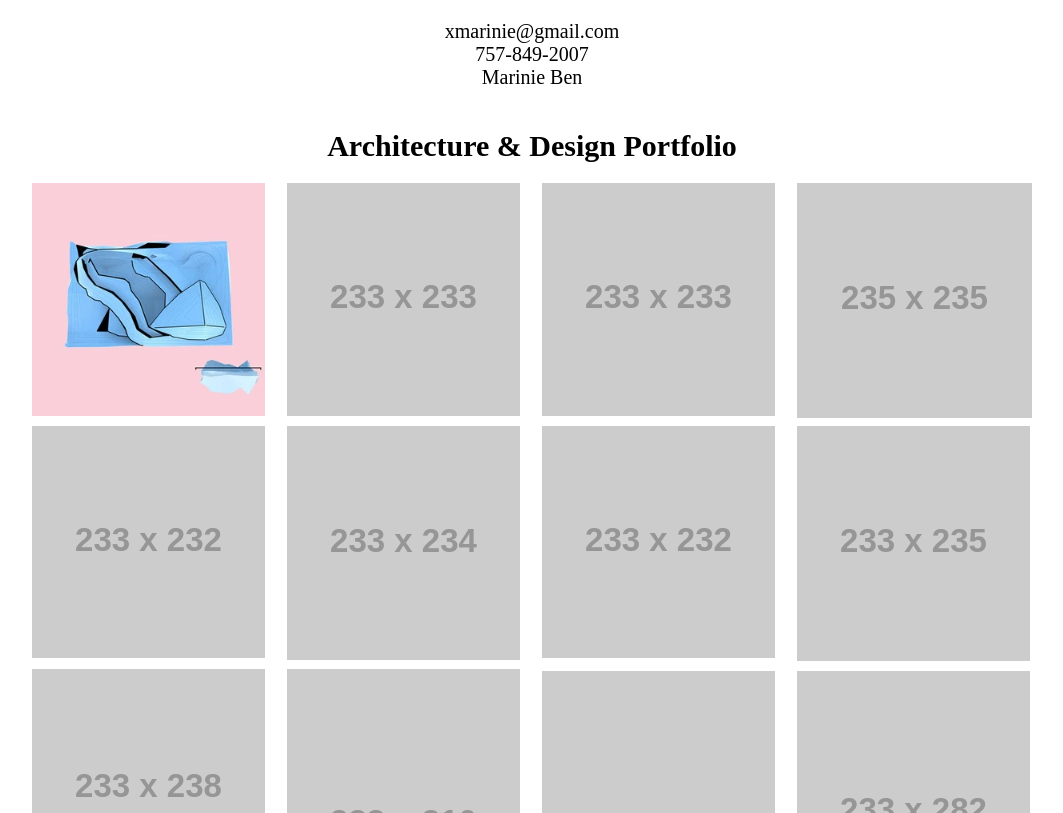
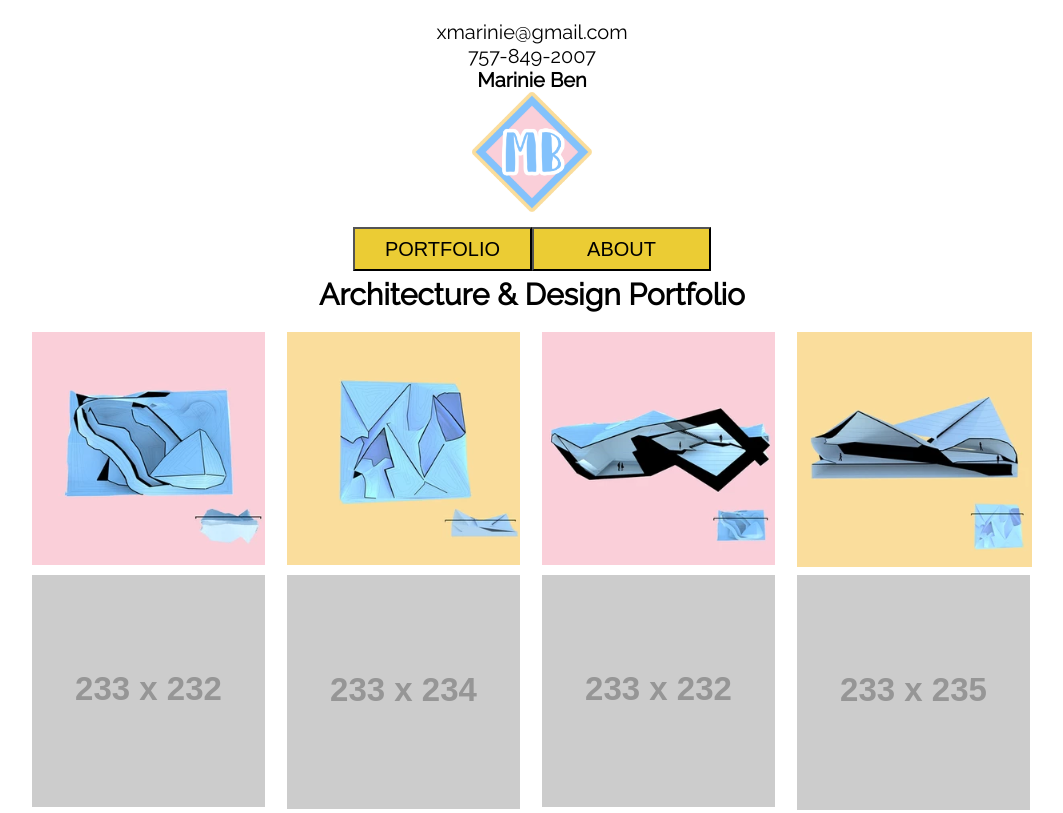
Before and after one commit to omarASC5/TA_Website, a plain HTML site: page index.html in a window 1280 px wide. Shown: the top 813 px of the page, without its empty margins (108-1171 px from the left). Drawn offline with Linux system fonts and the light colour scheme; placeholder pictures from the web are drawn by us.

```diff
--- a/index.html
+++ b/index.html
@@ -5,7 +5,11 @@
 	<meta name="viewport" content="width=device-width, initial-scale=1.0">
 	<meta http-equiv="X-UA-Compatible" content="ie=edge">
 	<title>Marinie Ben Portfolio</title>
+	<style>
+		@import url('https://fonts.googleapis.com/css?family=Raleway&display=swap');
+	</style>
 	<link rel="stylesheet" href="style.css">
+	<link rel="icon" href="./img/logo.png">
 </head>
 <body>
 	<div id="main">
@@ -13,9 +17,22 @@
 			<header id="header">
 				<p id="email">xmarinie@gmail.com</p>
 				<p id="phone_number">757-849-2007</p>
-				<p id="full_name">Marinie Ben</p>
+				<p id="full_name"><strong>Marinie Ben</strong></p>
+				<p id="logo">
+					<a href="#header">
+						<img src="./img/logo.png" alt="Mars Logo">
+					</a>
+				</p>
 			</header>
 		</div>
+		<footer>
+			<a href="#header">
+					<button class="page_button" id="portfolio_button">PORTFOLIO</button>
+			</a>
+			<a href="about.html">
+				<button class="page_button" id="about_button">ABOUT</button>
+			</a>
+		</footer>
 		<main>
 			<div id="grid-container">
 			<h2 id="section_title">Architecture & Design Portfolio</h2>
@@ -25,19 +42,19 @@
 						</section>
 
 						<section class="grid-card grid-card--2">
-							<img src="https://via.placeholder.com/233" alt="placeholder">
+							<img src="./img/p2.png" alt="placeholder">
 						</section>
 
 						<section class="grid-card grid-card--3">
-							<img src="https://via.placeholder.com/233" alt="placeholder">
+							<img src="./img/p3.png" alt="placeholder">
 						</section>
 
 						<section class="grid-card grid-card--4">
-							<img src="https://via.placeholder.com/235" alt="placeholder">
+							<img src="./img/p4.png" alt="placeholder">
 						</section>
 
-						<section class="grid-card second-row grid-card--5">
-							<img src="https://via.placeholder.com/233x310" alt="placeholder">
+						<section class="grid-card grid-card--5">
+							<img src="./img/p5.png" alt="placeholder">
 						</section>
 
 						<section class="grid-card second-row grid-card--6">
@@ -106,14 +123,7 @@
 				</div>
 			</div>
 		</main>
-		<!-- <footer>
-			<a href="#header">
-					<button class="page_button">PORTFOLIO</button>
-			</a>
-			<a href="about.html">
-				<button class="page_button">ABOUT</button>
-			</a>
-		</footer> -->
+
 	</div>
 </body>
 </html>
--- a/style.css
+++ b/style.css
@@ -5,16 +5,25 @@
   padding: 0;
   box-sizing: inherit;
 }
+
+
 body, html {
 	margin: 0;
 	padding: 0;
+	font-family: 'Raleway', sans-serif;
 	font-size: 20px;
 }
 
 #header {
 	/* display: flex;
 	justify-content: center; */
-	padding: 1rem;
+	margin-top: 1rem;
+	padding-top: 1rem;
+	padding-bottom: 0;
+}
+
+h2 {
+	font-size: 1.5rem;
 }
 
 #header {
@@ -38,6 +47,19 @@
 	justify-content: center;
 }
 
+
+
+#logo {
+	display: flex;
+	justify-content: center;
+}
+
+#logo img {
+	padding:0;
+	margin: 0;
+	width: 6rem;
+}
+
 #grid-container{
 	display: flex;
 	flex-flow: wrap;
@@ -53,7 +75,11 @@
 
 h2#section_title {
 	width:100%;
-	padding: 1rem;
+	padding-bottom: 1rem;
+}
+
+#header {
+	margin-top: 0;
 }
 
 .grid {
@@ -63,10 +89,31 @@
 	grid-column-gap: 1rem;
 	grid-row-gap: 0.5rem;
 }
+.grid-card {
+	opacity: 1;
+}
+.grid-card:hover {
+	opacity: 0.5;
+	transition-duration: 0.3s;
+}
 
+footer {
+	display: flex;
+	justify-content: center;
+	align-items: flex-start;
+	padding: 0.5em;
+	height: 2rem;
+}
+footer button {
+	height: 2rem;
+	width: 175px;
+	font-size: 1em;
+	background-color:#ebcc34;
+}
 
-
-
+footer button {
+	/* width: 200px; */
+}
 /* @media (screen-width ) */
 /* Extra small devices (portrait phones, less than 576px) */
 
@@ -269,7 +316,7 @@
   .grid {
 		display: grid;
 		grid-template-columns: repeat(4, 1fr);
-		grid-template-rows: repeat(5, 233px);
+		grid-template-rows: repeat(6, 233px);
 		grid-column-gap: 1rem;
 		grid-row-gap: 0.5rem;
 	}
```
Also changed, not shown: img/logo.png (added), img/p2.png (added), img/p3.png (added), img/p4.png (added), img/p5.png (added).
